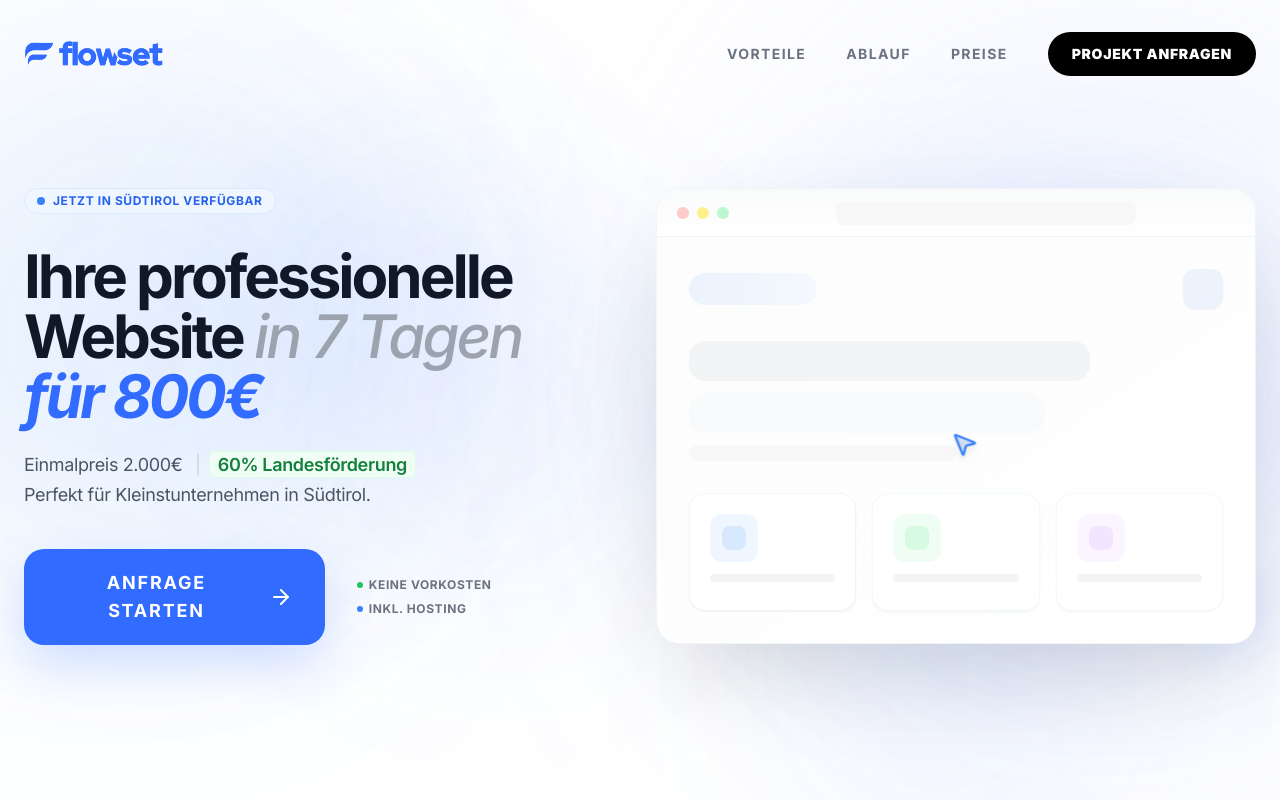
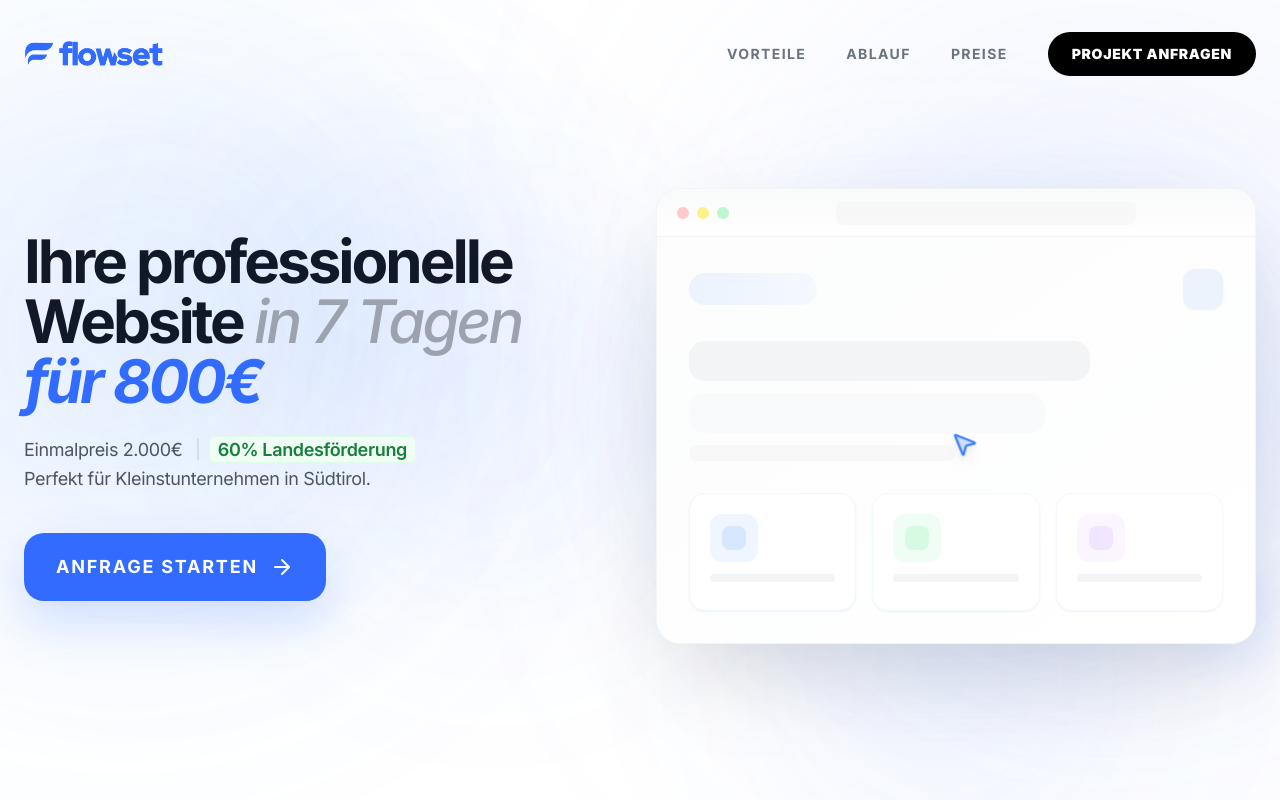
Before and after one commit to peterflowset/flowset-web-design, a React (Vite) app: page / in a window 1280 px wide. Shown: the top 800 px of the page. Built offline with nearby package versions, Linux system fonts and the light colour scheme.

Commit message:
Hero Section Clean: Badges entfernt

```diff
--- a/components/Hero.tsx
+++ b/components/Hero.tsx
@@ -21,14 +21,7 @@ export const Hero: React.FC = () => {
           <div className="lg:col-span-6 text-left space-y-8 md:space-y-10">
             <div className="space-y-6 md:space-y-6">
 
-              {/* New Badge */}
-              <div className="inline-flex items-center gap-2 px-3 py-1 bg-blue-50 border border-blue-100 rounded-full text-blue-600 text-xs font-bold uppercase tracking-wider mb-2">
-                <span className="relative flex h-2 w-2">
-                  <span className="animate-ping absolute inline-flex h-full w-full rounded-full bg-blue-400 opacity-75"></span>
-                  <span className="relative inline-flex rounded-full h-2 w-2 bg-blue-500"></span>
-                </span>
-                Jetzt in Südtirol verfügbar
-              </div>
+
 
               <h1 className="text-4xl sm:text-5xl md:text-6xl font-bold leading-[1.05] tracking-tighter text-gray-900">
                 Ihre professionelle <br />
@@ -55,11 +48,7 @@ export const Hero: React.FC = () => {
                 </span>
               </button>
 
-              {/* Trust Indicators */}
-              <div className="flex flex-wrap items-center gap-x-4 gap-y-2 text-xs font-bold text-gray-500 uppercase tracking-wider px-2">
-                <span className="flex items-center gap-1.5"><div className="w-1.5 h-1.5 rounded-full bg-green-500"></div>Keine Vorkosten</span>
-                <span className="flex items-center gap-1.5"><div className="w-1.5 h-1.5 rounded-full bg-blue-500"></div>Inkl. Hosting</span>
-              </div>
+
             </div>
           </div>
 
```
